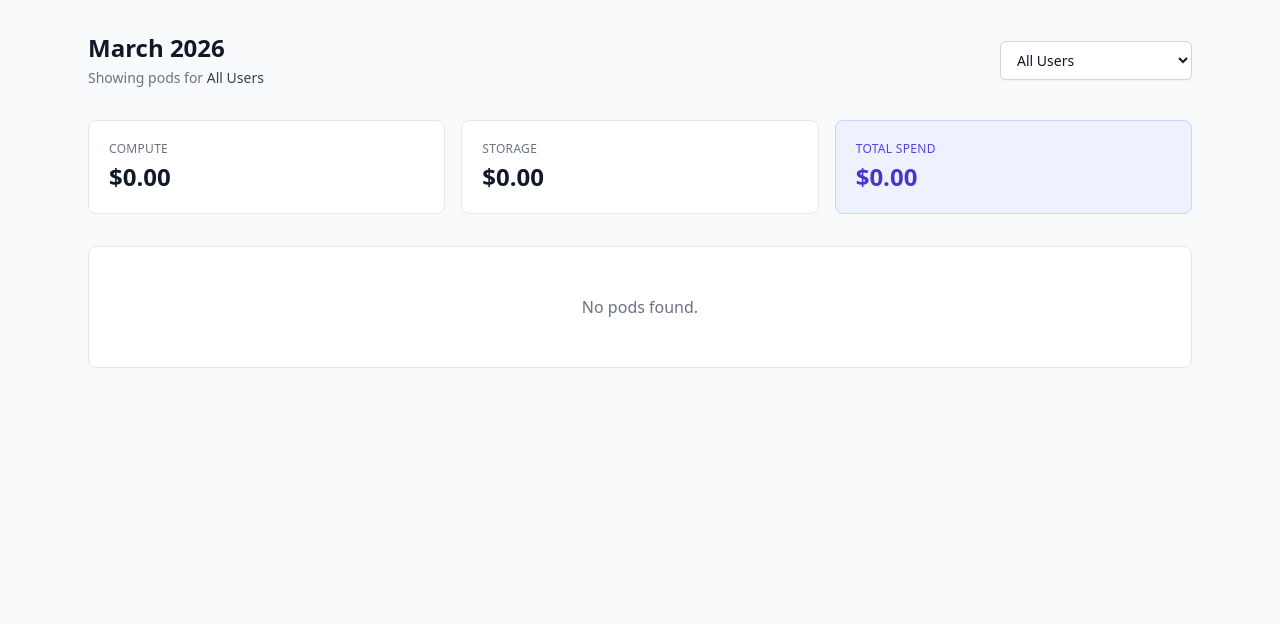
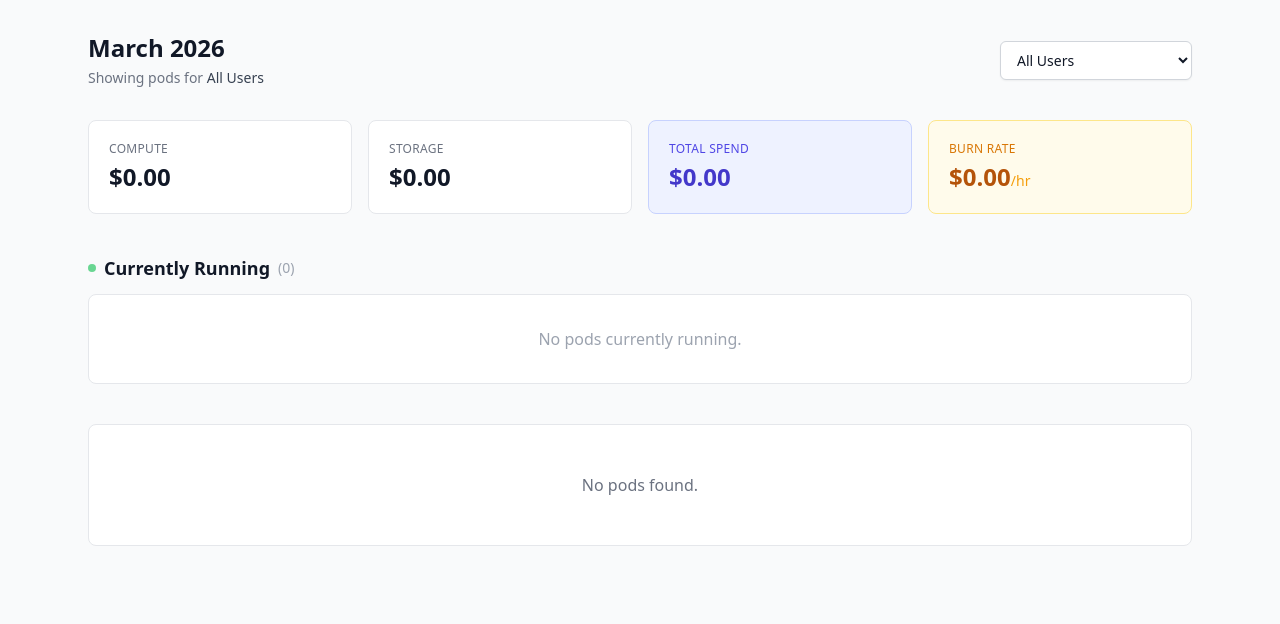
Before and after one commit to erickfm/mini-tracker, a Flask app: page / in a window 1280 px wide. Shown: the part 61-685 px from the top of the page. Run offline with Flask 3, Linux system fonts and the light colour scheme; data that the repository does not hold is empty; some libraries are stand-ins or nearby versions.

Commit message:
Split dashboard into running and stopped sections with burn rate
Separates pods into "Currently Running" (with live pulse indicator,
uptime, $/hr rate) and "Stopped" (storage-only costs) sections.
Adds a burn rate summary card showing current hourly spend.

Co-Authored-By: Claude Opus 4.6 (1M context) <noreply@anthropic.com>

```diff
--- a/runpod.py
+++ b/runpod.py
@@ -133,6 +133,7 @@ def calculate_pod_cost(pod, days_elapsed, days_in_month):
         "gpu_name": gpu_name,
         "gpu_count": gpu_count,
         "uptime_hours": round(uptime_hours, 1),
+        "cost_per_hr": round(cost_per_hr, 2),
         "compute_cost": round(compute_cost, 2),
         "storage_cost": round(storage_cost, 2),
         "total_cost": round(total_cost, 2),
@@ -156,19 +157,28 @@ def get_spend_report(api_key, user=None):
             continue
         enriched.append(pod_data)
 
-    # Sort: running first, then by total cost descending
-    enriched.sort(key=lambda p: (p["status"] != "Running", -p["total_cost"]))
+    running_pods = sorted(
+        [p for p in enriched if p["status"] == "Running"],
+        key=lambda p: -p["total_cost"],
+    )
+    stopped_pods = sorted(
+        [p for p in enriched if p["status"] != "Running"],
+        key=lambda p: -p["total_cost"],
+    )
 
     total_compute = sum(p["compute_cost"] for p in enriched)
     total_storage = sum(p["storage_cost"] for p in enriched)
     total_spend = sum(p["total_cost"] for p in enriched)
+    burn_per_hr = sum(p["cost_per_hr"] for p in running_pods)
 
     return {
         "user": user or "All Users",
         "month_label": month_label,
-        "pods": enriched,
+        "running_pods": running_pods,
+        "stopped_pods": stopped_pods,
         "total_compute": round(total_compute, 2),
         "total_storage": round(total_storage, 2),
         "total_spend": round(total_spend, 2),
+        "burn_per_hr": round(burn_per_hr, 2),
         "all_users": all_users,
     }
--- a/templates/dashboard.html
+++ b/templates/dashboard.html
@@ -26,7 +26,7 @@
 </div>
 
 <!-- Summary Cards -->
-<div class="grid grid-cols-1 sm:grid-cols-3 gap-4 mb-8">
+<div class="grid grid-cols-1 sm:grid-cols-4 gap-4 mb-10">
     <div class="bg-white rounded-lg border border-gray-200 p-5">
         <p class="text-xs font-medium text-gray-500 uppercase tracking-wide">Compute</p>
         <p class="text-2xl font-bold text-gray-900 mt-1">${{ "%.2f"|format(report.total_compute) }}</p>
@@ -39,61 +39,101 @@
         <p class="text-xs font-medium text-indigo-600 uppercase tracking-wide">Total Spend</p>
         <p class="text-2xl font-bold text-indigo-700 mt-1">${{ "%.2f"|format(report.total_spend) }}</p>
     </div>
+    <div class="bg-amber-50 rounded-lg border border-amber-200 p-5">
+        <p class="text-xs font-medium text-amber-600 uppercase tracking-wide">Burn Rate</p>
+        <p class="text-2xl font-bold text-amber-700 mt-1">${{ "%.2f"|format(report.burn_per_hr) }}<span class="text-sm font-medium text-amber-500">/hr</span></p>
+    </div>
 </div>
 
-<!-- Pod Table -->
-{% if report.pods %}
+<!-- Currently Running -->
+<div class="mb-10">
+    <h2 class="text-lg font-semibold text-gray-900 mb-3 flex items-center gap-2">
+        <span class="inline-block w-2 h-2 rounded-full bg-green-500 animate-pulse"></span>
+        Currently Running
+        <span class="text-sm font-normal text-gray-400">({{ report.running_pods|length }})</span>
+    </h2>
+    {% if report.running_pods %}
     <div class="bg-white rounded-lg border border-gray-200 overflow-hidden">
         <div class="overflow-x-auto">
             <table class="w-full text-sm">
                 <thead>
                     <tr class="bg-gray-50 border-b border-gray-200">
                         <th class="text-left px-4 py-3 font-medium text-gray-600">Pod Name</th>
-                    <th class="text-left px-4 py-3 font-medium text-gray-600">Status</th>
                         <th class="text-left px-4 py-3 font-medium text-gray-600">GPU</th>
                         <th class="text-right px-4 py-3 font-medium text-gray-600">Uptime (hrs)</th>
+                        <th class="text-right px-4 py-3 font-medium text-gray-600">$/hr</th>
                         <th class="text-right px-4 py-3 font-medium text-gray-600">Compute</th>
                         <th class="text-right px-4 py-3 font-medium text-gray-600">Storage</th>
                         <th class="text-right px-4 py-3 font-medium text-gray-600">Total</th>
                     </tr>
                 </thead>
                 <tbody class="divide-y divide-gray-100">
-                {% for pod in report.pods %}
+                    {% for pod in report.running_pods %}
                     <tr class="hover:bg-gray-50">
                         <td class="px-4 py-3 font-medium text-gray-900">{{ pod.name }}</td>
-                    <td class="px-4 py-3">
-                        {% if pod.status == "Running" %}
-                        <span class="inline-flex items-center rounded-full bg-green-100 px-2 py-0.5 text-xs font-medium text-green-700">Running</span>
-                        {% else %}
-                        <span class="inline-flex items-center rounded-full bg-gray-100 px-2 py-0.5 text-xs font-medium text-gray-600">Stopped</span>
-                        {% endif %}
-                    </td>
                         <td class="px-4 py-3 text-gray-600">
                             {{ pod.gpu_name }}{% if pod.gpu_count > 1 %} &times;{{ pod.gpu_count }}{% endif %}
                         </td>
-                    <td class="px-4 py-3 text-right text-gray-600">
-                        {% if pod.status == "Running" %}{{ pod.uptime_hours }}{% else %}&mdash;{% endif %}
-                    </td>
-                    <td class="px-4 py-3 text-right text-gray-600">
-                        {% if pod.compute_cost > 0 %}${{ "%.2f"|format(pod.compute_cost) }}{% else %}&mdash;{% endif %}
-                    </td>
+                        <td class="px-4 py-3 text-right text-gray-600">{{ pod.uptime_hours }}</td>
+                        <td class="px-4 py-3 text-right text-amber-600 font-medium">${{ "%.2f"|format(pod.cost_per_hr) }}</td>
+                        <td class="px-4 py-3 text-right text-gray-600">${{ "%.2f"|format(pod.compute_cost) }}</td>
                         <td class="px-4 py-3 text-right text-gray-600">${{ "%.2f"|format(pod.storage_cost) }}</td>
                         <td class="px-4 py-3 text-right font-medium text-gray-900">${{ "%.2f"|format(pod.total_cost) }}</td>
                     </tr>
                     {% endfor %}
                 </tbody>
+            </table>
+        </div>
+    </div>
+    {% else %}
+    <div class="bg-white rounded-lg border border-gray-200 p-8 text-center">
+        <p class="text-gray-400">No pods currently running{% if selected_user %} for {{ selected_user }}{% endif %}.</p>
+    </div>
+    {% endif %}
+</div>
+
+<!-- Monthly Spend Breakdown (Stopped) -->
+{% if report.stopped_pods %}
+<div>
+    <h2 class="text-lg font-semibold text-gray-900 mb-3 flex items-center gap-2">
+        <span class="inline-block w-2 h-2 rounded-full bg-gray-400"></span>
+        Stopped
+        <span class="text-sm font-normal text-gray-400">({{ report.stopped_pods|length }})</span>
+    </h2>
+    <div class="bg-white rounded-lg border border-gray-200 overflow-hidden">
+        <div class="overflow-x-auto">
+            <table class="w-full text-sm">
+                <thead>
+                    <tr class="bg-gray-50 border-b border-gray-200">
+                        <th class="text-left px-4 py-3 font-medium text-gray-600">Pod Name</th>
+                        <th class="text-left px-4 py-3 font-medium text-gray-600">GPU</th>
+                        <th class="text-right px-4 py-3 font-medium text-gray-600">Storage Cost</th>
+                    </tr>
+                </thead>
+                <tbody class="divide-y divide-gray-100">
+                    {% for pod in report.stopped_pods %}
+                    <tr class="hover:bg-gray-50">
+                        <td class="px-4 py-3 font-medium text-gray-500">{{ pod.name }}</td>
+                        <td class="px-4 py-3 text-gray-400">
+                            {{ pod.gpu_name }}{% if pod.gpu_count > 1 %} &times;{{ pod.gpu_count }}{% endif %}
+                        </td>
+                        <td class="px-4 py-3 text-right text-gray-600">${{ "%.2f"|format(pod.storage_cost) }}</td>
+                    </tr>
+                    {% endfor %}
+                </tbody>
                 <tfoot>
                     <tr class="bg-gray-50 border-t border-gray-200 font-semibold">
-                    <td class="px-4 py-3" colspan="4">Total</td>
-                    <td class="px-4 py-3 text-right">${{ "%.2f"|format(report.total_compute) }}</td>
-                    <td class="px-4 py-3 text-right">${{ "%.2f"|format(report.total_storage) }}</td>
-                    <td class="px-4 py-3 text-right text-indigo-700">${{ "%.2f"|format(report.total_spend) }}</td>
+                        <td class="px-4 py-3" colspan="2">Storage Total</td>
+                        <td class="px-4 py-3 text-right">${{ "%.2f"|format(report.stopped_pods|sum(attribute='storage_cost')|round(2)) }}</td>
                     </tr>
                 </tfoot>
             </table>
         </div>
     </div>
-{% else %}
+</div>
+{% endif %}
+
+{% if not report.running_pods and not report.stopped_pods %}
 <div class="bg-white rounded-lg border border-gray-200 p-12 text-center">
     <p class="text-gray-500">No pods found{% if selected_user %} for <span class="font-medium">{{ selected_user }}</span>{% endif %}.</p>
 </div>
```
Lines whose indentation alone changed are shown as unchanged.
